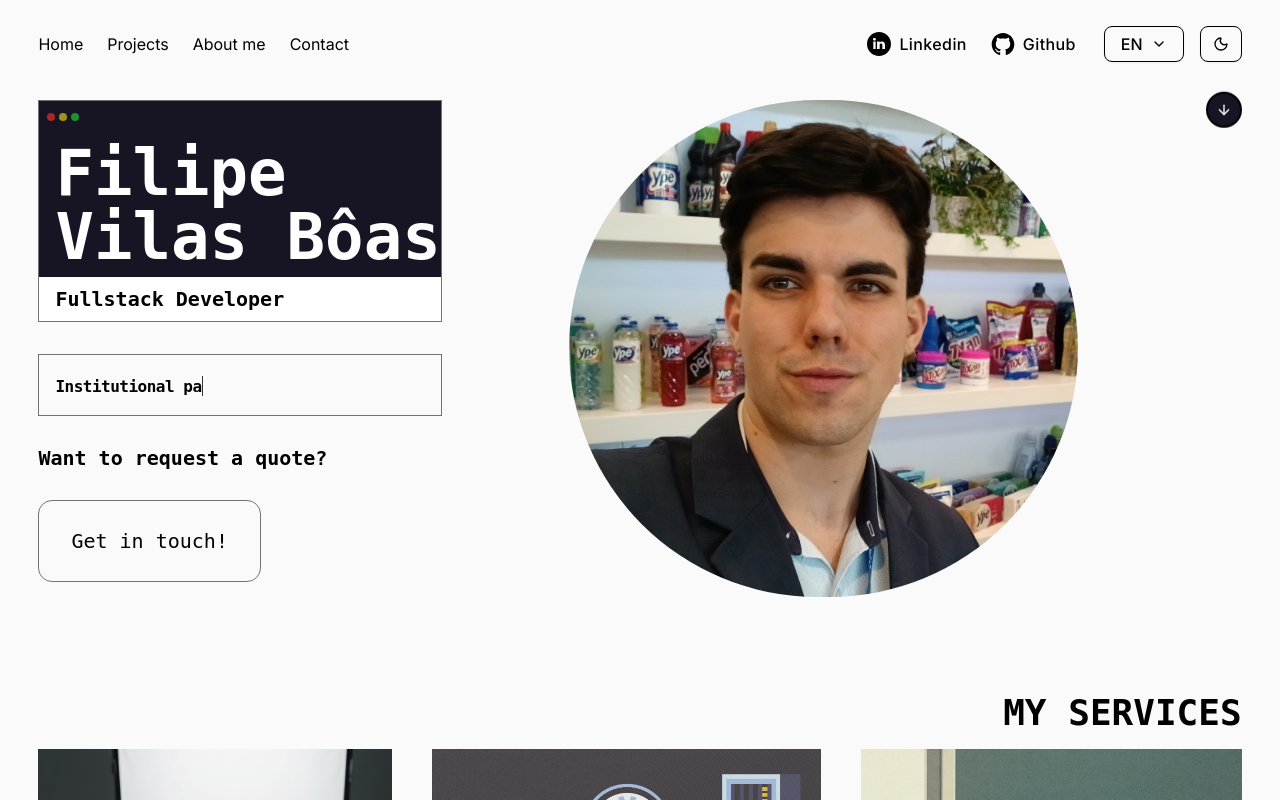
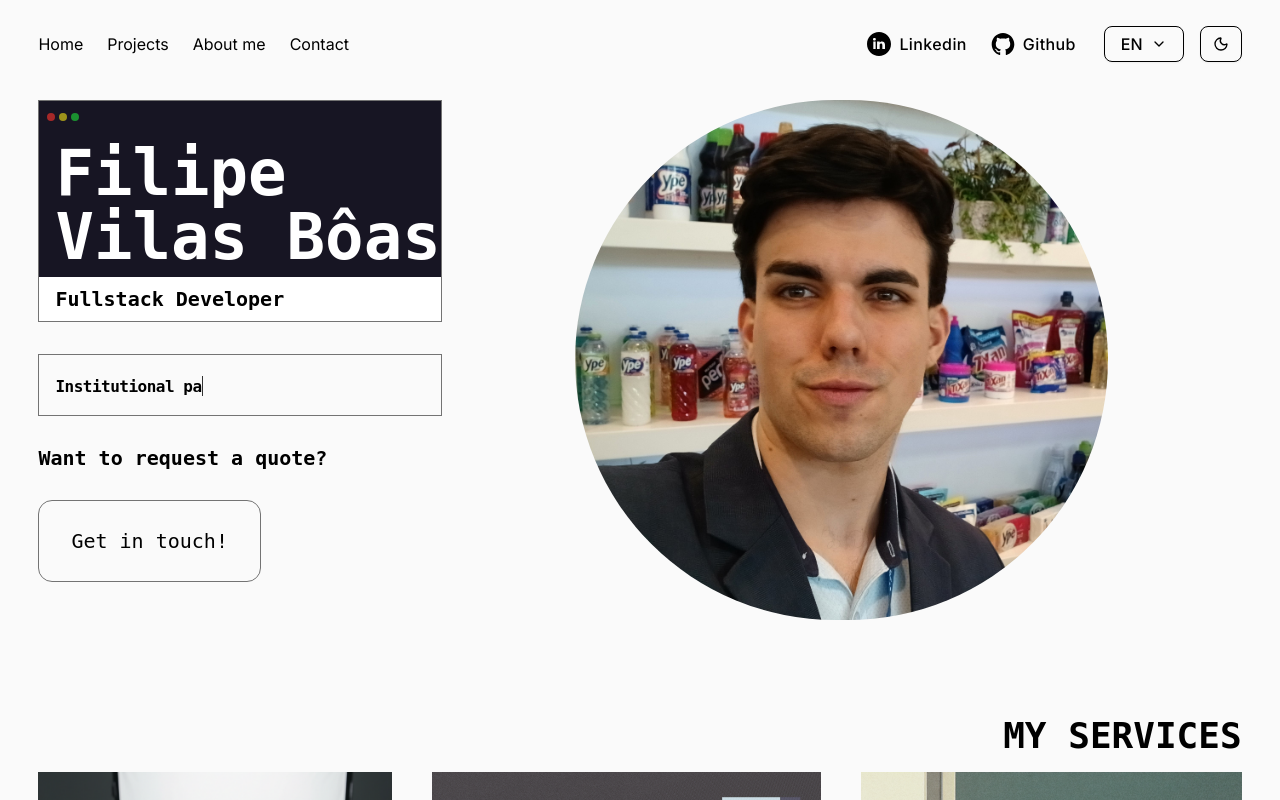
Before and after one commit to filipesvb/my-portfolio, a React (Vite) app: page / in a window 1280 px wide. Shown: the top 800 px of the page. Built offline with nearby package versions, Linux system fonts and the light colour scheme; a web font is replaced by a local one; what tailwindcss-fade would draw is missing.

Commit message:
fix: added max-width to hero image on mobile, and removed downarrow from desktop

```diff
--- a/src/pages/Home/components/Hero/components/HeroText/NameCard/index.tsx
+++ b/src/pages/Home/components/Hero/components/HeroText/NameCard/index.tsx
@@ -7,7 +7,7 @@ const NameCard = ({ card_job }: { card_job: string }) => {
       <div className="relative w-full md:hidden">
         <img
           src={Me}
-          className="absolute -top-36 right-[50%] w-1/2 translate-x-1/2 rounded-full"
+          className="absolute -top-36 right-[50%] w-1/2 max-w-60 translate-x-1/2 rounded-full"
         />
       </div>
       <div className="relative flex items-center py-1">
@@ -17,7 +17,7 @@ const NameCard = ({ card_job }: { card_job: string }) => {
           <div className="h-2 w-2 rounded bg-[#1B9130]"></div>
         </div>
       </div>
-      <div className="dark:text-foreground z-2 w-full pl-4 text-[3em] leading-none font-black text-white md:text-[4em]">
+      <div className="dark:text-foreground z-2 w-full pl-4 text-[3em] font-black leading-none text-white md:text-[4em]">
         Filipe
         <br />
         Vilas Bôas
--- a/src/pages/Home/components/Hero/index.jsx
+++ b/src/pages/Home/components/Hero/index.jsx
@@ -11,7 +11,7 @@ const Hero = () => {
       <HeroImageContainer />
       <Button
         size={"icon"}
-        className="border-foreground mx-auto mb-4 animate-bounce rounded-full border-2"
+        className="border-foreground mx-auto mb-4 animate-bounce rounded-full border-2 md:hidden"
       >
         <ArrowDown />
       </Button>
```
